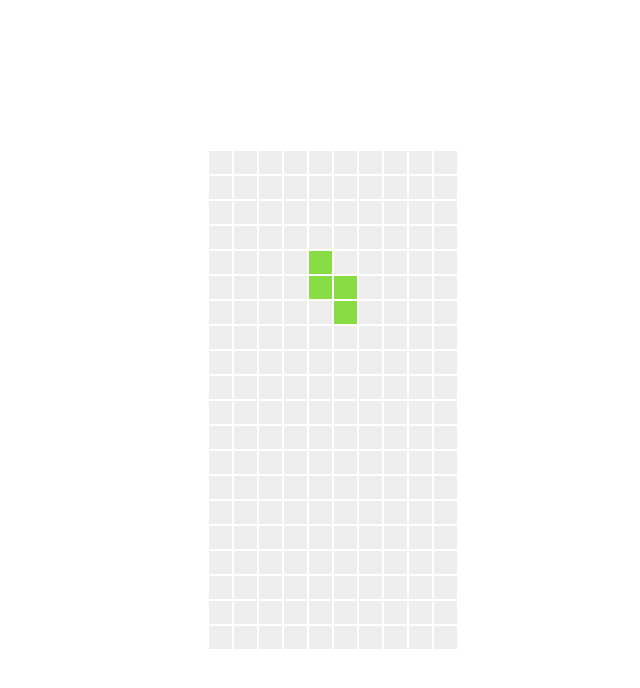
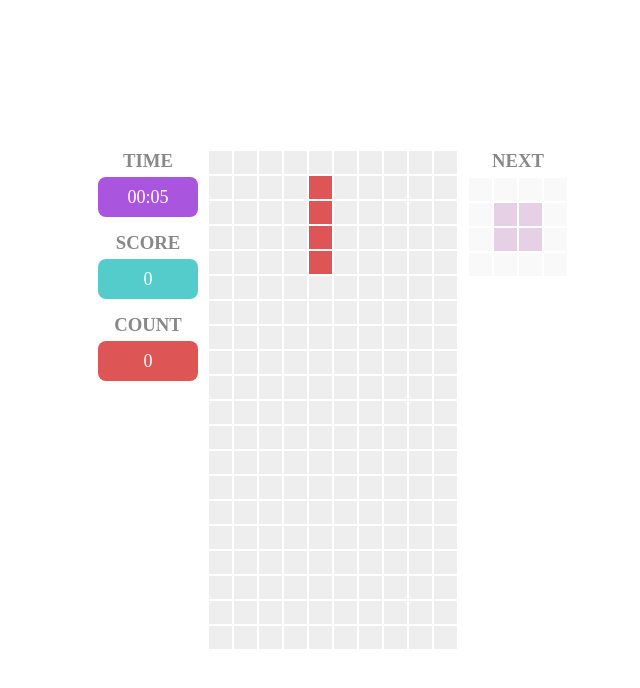
Before and after one commit to gomugom/tetris-demo, a website built with webpack: page src/index.html in a window 1280 px wide. Shown: the whole page, without its empty margins (307-947 px from the left). Built offline with nearby package versions, Linux system fonts and the light colour scheme.

Commit message:
[7] 부가요소 - '다음'블럭 표시, 시간표시, 점수 및 카운트

```diff
--- a/src/index.html
+++ b/src/index.html
@@ -7,7 +7,19 @@
 </head>
 <body>
     <div id="root">
+        <div id="left">
+            <h3>TIME</h3>
+            <div id="time"></div>
+            <h3>SCORE</h3>
+            <div id="score"></div>
+            <h3>COUNT</h3>
+            <div id="count"></div>
+        </div>
         <div id="main"></div>
+        <div id="right">
+            <h3>NEXT</h3>
+            <div id="next" class="tetris__grid"></div>
+        </div>
     </div>
     <script src="bundle.js"></script>
 </body>
--- a/src/main.js
+++ b/src/main.js
@@ -1,28 +1,75 @@
 const generateBlocksHTML = require('./templates/generateBlocksHTML');
+const nextBlock = require('./templates/generateNextBlockHTML');
 const CONST = require('./constants/CONST');
 const Block = require('./Block');
+const { getTime } = require('./util');
 require('tetris.scss');
 
 class Game {
     constructor() {
         this.dom = {
-            main: document.getElementById('main')
+            main: document.getElementById('main'),
+            score: document.getElementById('score'),
+            count: document.getElementById('count'),
+            time: document.getElementById('time'),
+            next: document.getElementById('next')
         }
+        this.keyEventHandler = this.keyEventHandler.bind(this);
+        this.renderPlayTime = this.renderPlayTime.bind(this);
+        this.startGame();
+    }
+
+    initGame() {
+        this.speed = 1;
+        this.score = 0;
+        this.count = 0;
+        this.time = 0;
         this.tick = null;
-        this.speed = 1;
-        this.block = 0;
+        this.playTimer = null;
         this.frame = CONST.DEFAULT_BLOCKS.map(row=>[...row]);
         this.dom.main.innerHTML = generateBlocksHTML(this.frame);
+        this.dom.next.innerHTML = nextBlock(0);
+        this.dom.time.innerText = getTime(this.time);
+        this.dom.score.innerText = this.score;
+        this.dom.count.innerText = this.count;
+    }
+
+    startGame() {
+        this.initGame();
+        this.nextBlockIndex = Math.ceil(Math.random() * CONST.BLOCK_TYPES);
         this.addNewBlock();
+        this.playTimer = setInterval(this.renderPlayTime, 1000);
+        window.addEventListener('keydown', this.keyEventHandler, true);
+    }
 
-        this.keyEventHandler = this.keyEventHandler.bind(this);
+    endGame() {
+        window.removeEventListener('keydown', this.keyEventHandler, true);
+        this.block = null;
+        clearInterval(this.tick);
+        clearInterval(this.playTimer);
 
-        window.addEventListener('keydown', this.keyEventHandler, true);
+        alert('Your Score is ' + this.score);
+        const restart = confirm('game over! TRY AGAIN?');
+        if(restart) this.startGame();
     }
 
     renderMain() {
         this.addBlockToArray();
         this.dom.main.innerHTML = generateBlocksHTML(this.frame);
+    }
+
+    renderPlayTime() {
+        this.dom.time.innerText = getTime(++this.time);
+    }
+
+    renderScore() {
+        this.speed = Math.ceil((this.count || 1) / 10);
+        this.dom.count.innerText = this.count;
+        this.dom.score.innerText = this.score;
+    }
+
+    renderNext() {
+        this.dom.next.innerHTML = nextBlock(this.nextBlockIndex);
     }
 
     keyEventHandler(e) {
@@ -61,6 +108,9 @@ class Game {
             }
             return true;
         });
+        this.score += CONST.SCORE_POINT[completedRowsLength];
+        this.count += completedRowsLength;
+        this.renderScore();
         this.frame = [
             ...CONST.GET_DEFAULT_HIDDEN_ROWS(),
             ...uncompletedRowsArray.slice(CONST.HIDDEN_ROW - completedRowsLength)
@@ -76,18 +126,13 @@ class Game {
         this.addNewBlock();
     }
 
-    endGame() {
-        window.removeEventListener('keydown', this.keyEventHandler, true);
-        clearInterval(this.tick);
-        alert('game over');
-    }
-
     addNewBlock() {
         clearInterval(this.tick);
         this.tick = setInterval(this.moveDown.bind(this), 1000);
-        const nextBlockIndex = Math.ceil(Math.random()* CONST.BLOCK_TYPES);
-        this.block = new Block(nextBlockIndex);
+        this.block = new Block(this.nextBlockIndex);
+        this.nextBlockIndex = Math.ceil(Math.random() * CONST.BLOCK_TYPES);
         this.renderMain();
+        this.renderNext();
     }
 
     removeBlockFromArray() {
--- /dev/null
+++ b/src/templates/generateNextBlockHTML.js
@@ -0,0 +1,20 @@
+const blockTypes = require('../constants/BLOCK_TYPES');
+
+const blockData = ()=> [0, 0, 0, 0].map((_, y) =>
+    [0, 0, 0, 0].map((__, x)=> `<div class="tetris__col" style="left:${x*25}px; top:${y*25}px"></div>`)
+);
+
+const nextBlock = (blockIndex) => {
+    const blockGrid = blockTypes[blockIndex][0].map(([x, y])=> [x+1, y+2]);
+    const nextBlock = blockData();
+    if(blockIndex > 0) blockGrid.forEach(([x, y]) =>
+        nextBlock[y][x] = `<div class="tetris__col type${blockIndex}" style="left:${x*25}px; top:${y*25}px"></div>`
+    );
+    return nextBlock.reduce((rows, row) =>
+        `${rows}${row.reduce((cols, col)=>
+            `${cols}${col}`
+        , '')}`
+    , '');
+}
+
+module.exports = nextBlock;
--- /dev/null
+++ b/src/util.js
@@ -0,0 +1,11 @@
+const getDigit = num => (num < 10) ? '0' + num : num;
+
+const getTime = time => {
+    const minute = Math.floor(time / 60);
+    const second = time % 60;
+    return getDigit(minute) + ':' + getDigit(second);
+}
+
+module.exports = {
+    getTime
+};
```
